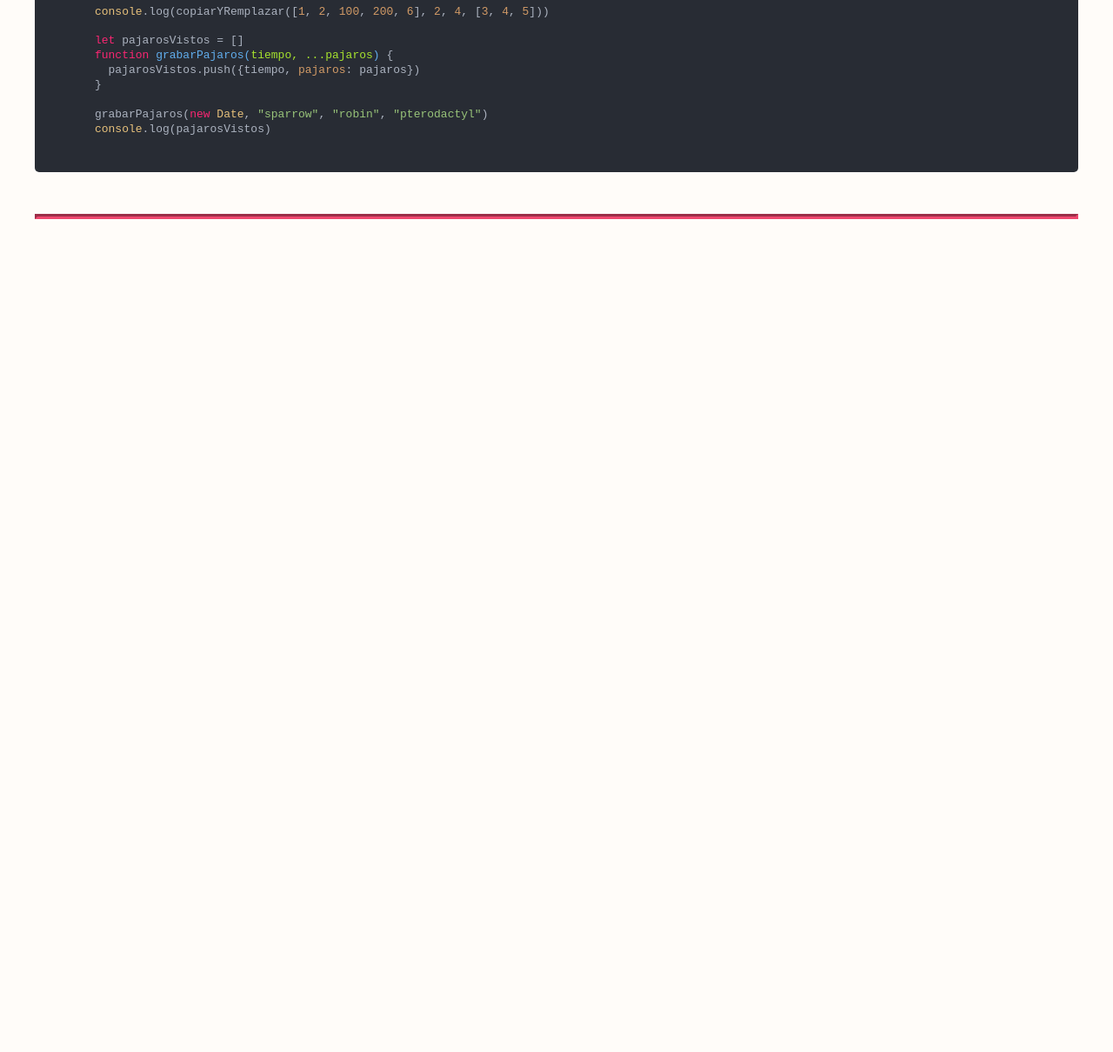
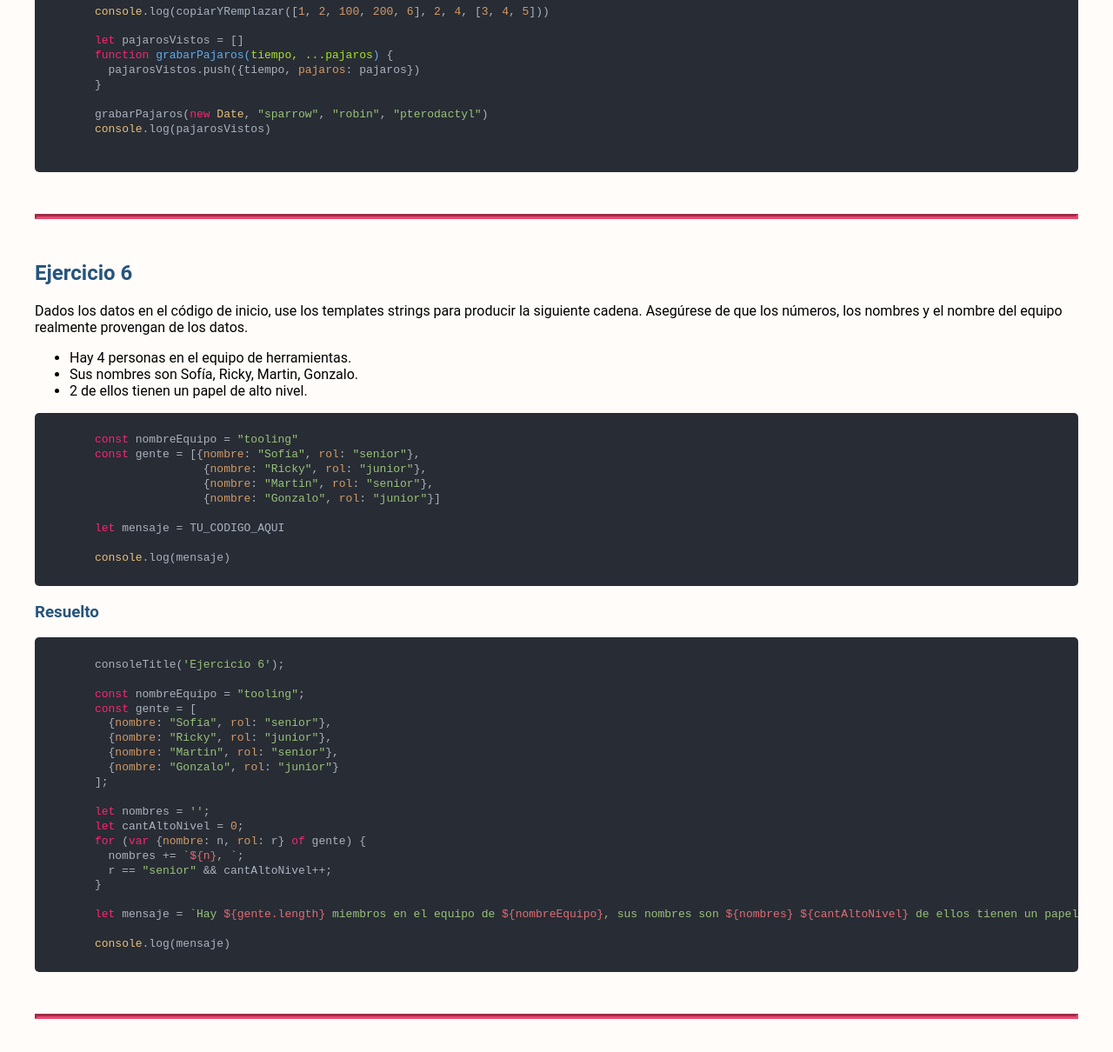
Before and after one commit to codelando/node-dh-course, a plain HTML site: page clase-1/ejercicios/index.html in a window 1280 px wide. Shown: the part 4800-6010 px from the top of the page at 87% size. Before the commit the page ends 5100 px from the top, so only its background shows below. Drawn offline with Linux system fonts and the light colour scheme.

Commit message:
Clase 1 - Ejercicio 6

```diff
--- a/clase-1/ejercicios/index.html
+++ b/clase-1/ejercicios/index.html
@@ -251,6 +251,55 @@
 
       <hr>
 
+      <h2>Ejercicio 6</h2>
+      <p>
+        Dados los datos en el código de inicio, use los templates strings para producir la siguiente cadena. Asegúrese de que los números, los nombres y el nombre del equipo realmente provengan de los datos.
+
+        <ul>
+          <li>Hay 4 personas en el equipo de herramientas.</li>
+          <li>Sus nombres son Sofía, Ricky, Martin, Gonzalo.</li>
+          <li>2 de ellos tienen un papel de alto nivel.</li>
+        </ul>
+      </p>
+
+      <pre><code class="javascript">
+        const nombreEquipo = "tooling"
+        const gente = [{nombre: "Sofía", rol: "senior"},
+                        {nombre: "Ricky", rol: "junior"},
+                        {nombre: "Martin", rol: "senior"},
+                        {nombre: "Gonzalo", rol: "junior"}]
+
+        let mensaje = TU_CODIGO_AQUI
+
+        console.log(mensaje)
+      </code></pre>
+
+      <h3>Resuelto</h3>
+      <pre><code class="javascript">
+        consoleTitle('Ejercicio 6');
+
+        const nombreEquipo = "tooling";
+        const gente = [
+          {nombre: "Sofía", rol: "senior"},
+          {nombre: "Ricky", rol: "junior"},
+          {nombre: "Martin", rol: "senior"},
+          {nombre: "Gonzalo", rol: "junior"}
+        ];
+
+        let nombres = '';
+        let cantAltoNivel = 0;
+        for (var {nombre: n, rol: r} of gente) {
+          nombres += `${n}, `;
+          r == "senior" && cantAltoNivel++;
+        }
+
+        let mensaje = `Hay ${gente.length} miembros en el equipo de ${nombreEquipo}, sus nombres son ${nombres} ${cantAltoNivel} de ellos tienen un papel de alto nivel.`;
+
+        console.log(mensaje)
+      </code></pre>
+
+      <hr>
+
 </div>
 
 <link rel="stylesheet" href="css/atom-one-dark-reasonable.css">
--- a/clase-1/ejercicios/js/main.js
+++ b/clase-1/ejercicios/js/main.js
@@ -231,3 +231,31 @@ function grabarPajaros(tiempo, ...pajaros) {
 
 grabarPajaros(new Date, "sparrow", "robin", "pterodactyl");
 console.log(pajarosVistos);
+
+
+// Ejercicio 6
+// ~~~~~~~~~~~~~~~~~~~~~~~~~~~~~~~~~~~~~~~~~~~~~~~~~~~~~~~~~~~~~~~~~~~~~~~~~~~~~
+
+// Destructuración en objetos
+// https://developer.mozilla.org/es/docs/Web/JavaScript/Referencia/Operadores/Destructuring_assignment#For_para_iteraciones_con_destructuring
+
+consoleTitle('Ejercicio 6');
+
+const nombreEquipo = "tooling";
+const gente = [
+  {nombre: "Sofía", rol: "senior"},
+  {nombre: "Ricky", rol: "junior"},
+  {nombre: "Martin", rol: "senior"},
+  {nombre: "Gonzalo", rol: "junior"}
+];
+
+let nombres = '';
+let cantAltoNivel = 0;
+for (var {nombre: n, rol: r} of gente) {
+  nombres += `${n}, `;
+  r == "senior" && cantAltoNivel++;
+}
+
+let mensaje = `Hay ${gente.length} miembros en el equipo de ${nombreEquipo}, sus nombres son ${nombres} ${cantAltoNivel} de ellos tienen un papel de alto nivel.`;
+
+console.log(mensaje)
```
